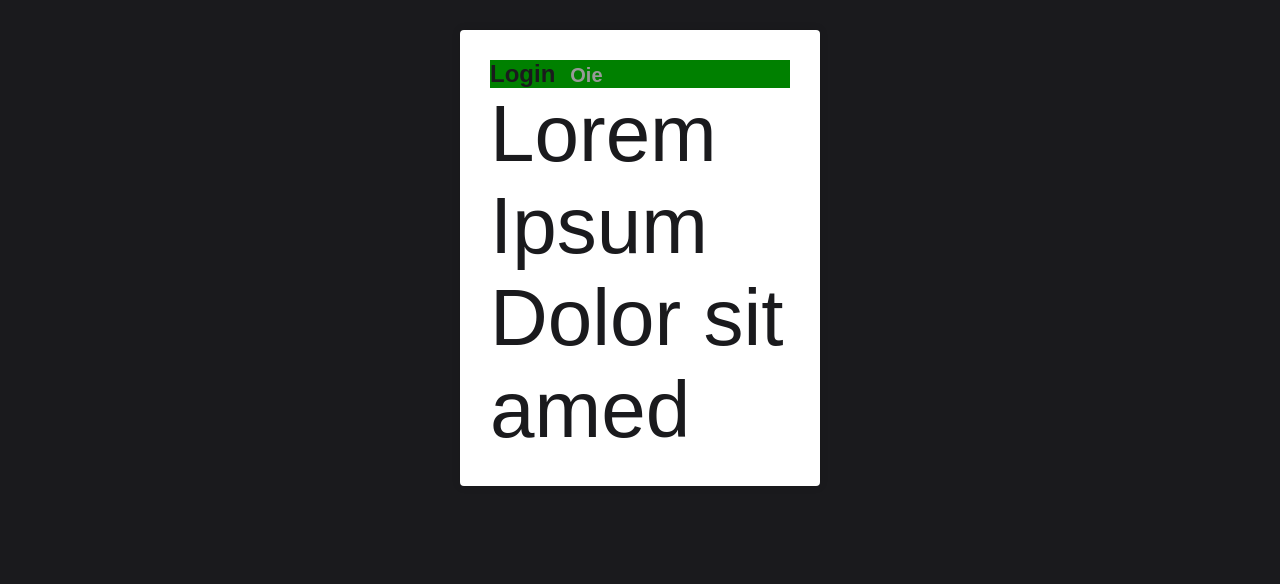
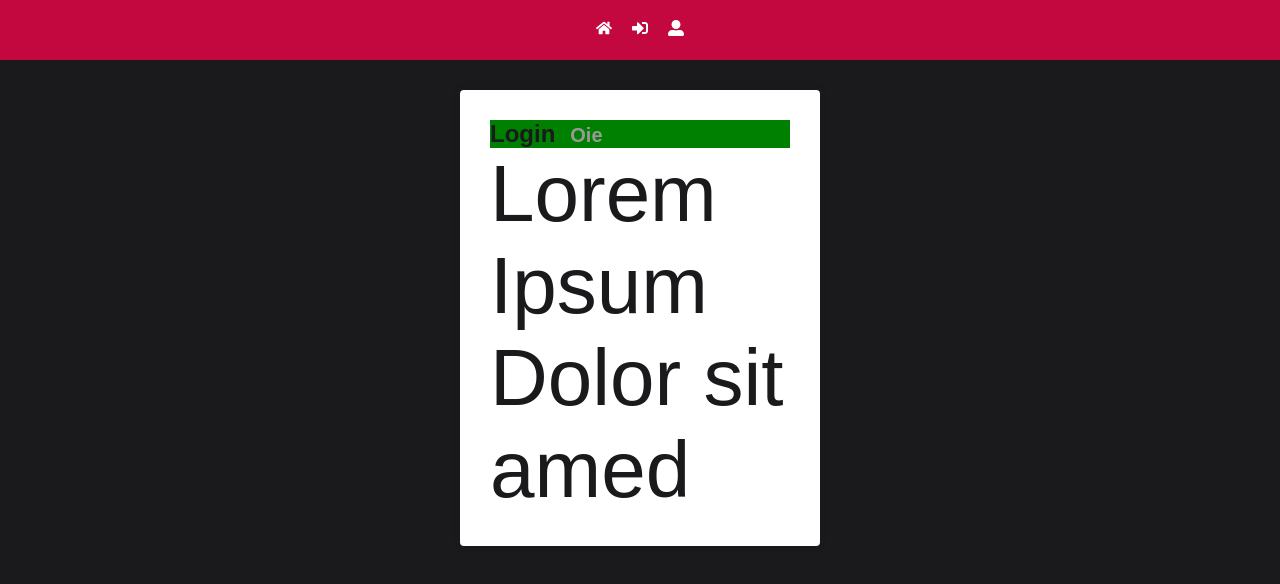
Before and after one commit to heberRibeiro/registration-web, a React (Create React App) app: page / in a window 1280 px wide. Shown: the top 584 px of the page. Built offline with nearby package versions, Linux system fonts and the light colour scheme.

Commit message:
App menu

```diff
--- a/src/App.js
+++ b/src/App.js
@@ -1,10 +1,12 @@
 import React from 'react';
 import Login from './pages/Login';
 import GlobalStyle from './styles/GlobalStyle';
+import Header from './components/Header';
 
 function App() {
   return (
     <>
+      <Header />
       <Login />
       <GlobalStyle />
     </>
--- /dev/null
+++ b/src/components/Header/index.js
@@ -0,0 +1,22 @@
+import React from 'react';
+import { FaHome, FaSignInAlt, FaUserAlt } from 'react-icons/fa';
+
+import { Nav } from './styled';
+
+function Header() {
+  return (
+    <Nav>
+      <a href='/'>
+        <FaHome />
+      </a>
+      <a href='/'>
+        <FaSignInAlt />
+      </a>
+      <a href='/'>
+        <FaUserAlt />
+      </a>
+    </Nav>
+  );
+}
+
+export default Header;
--- /dev/null
+++ b/src/components/Header/styled.js
@@ -0,0 +1,16 @@
+import styled from 'styled-components';
+import { primaryColor } from '../../config/colors';
+
+export const Nav = styled.nav`
+  background: ${primaryColor};
+  padding: 20px;
+  display: flex;
+  align-items: center;
+  justify-content: center;
+
+  a {
+    color: #fff;
+    margin: 0 10px 0;
+    font-weight: bold;
+  }
+`;
```
